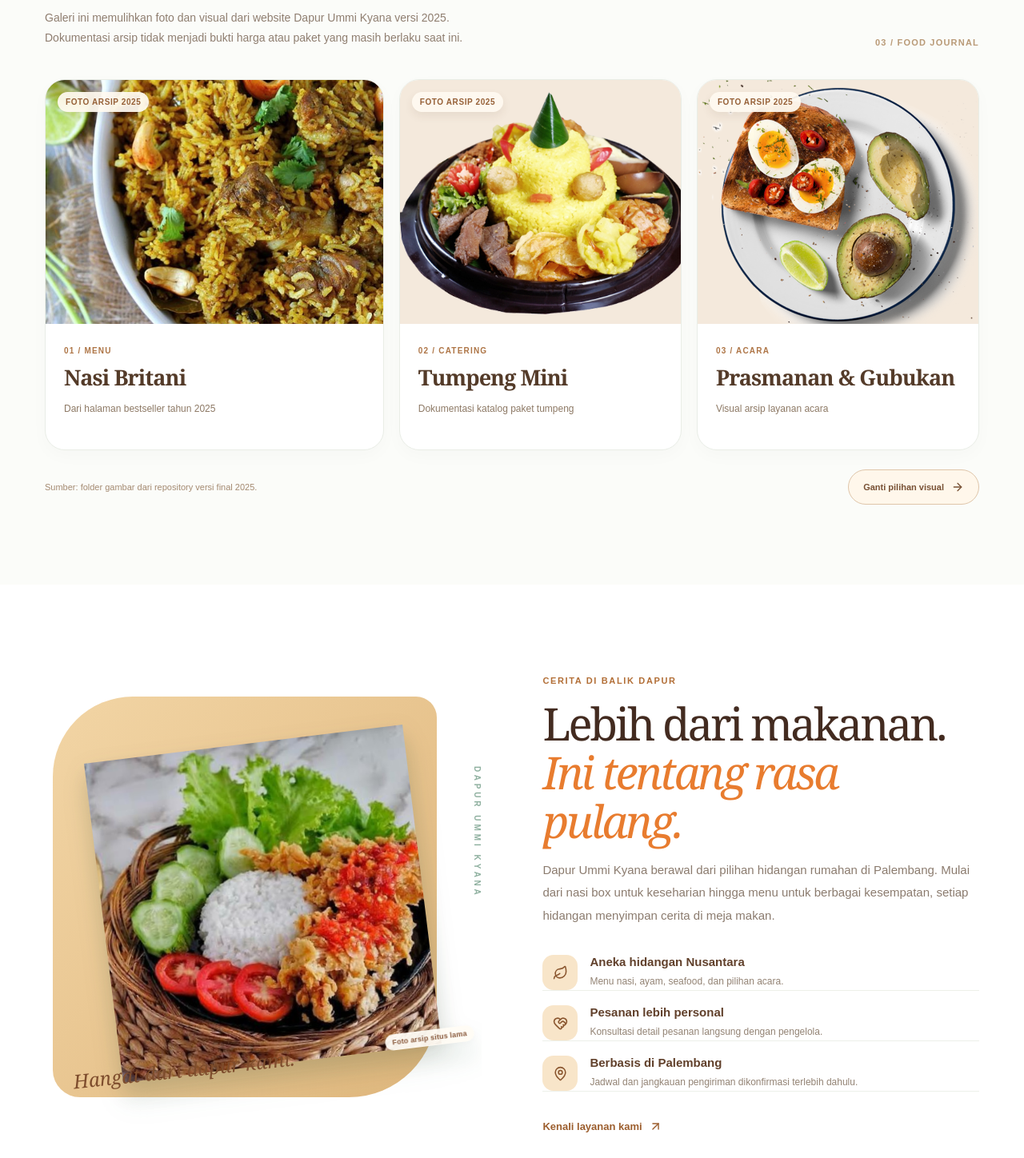
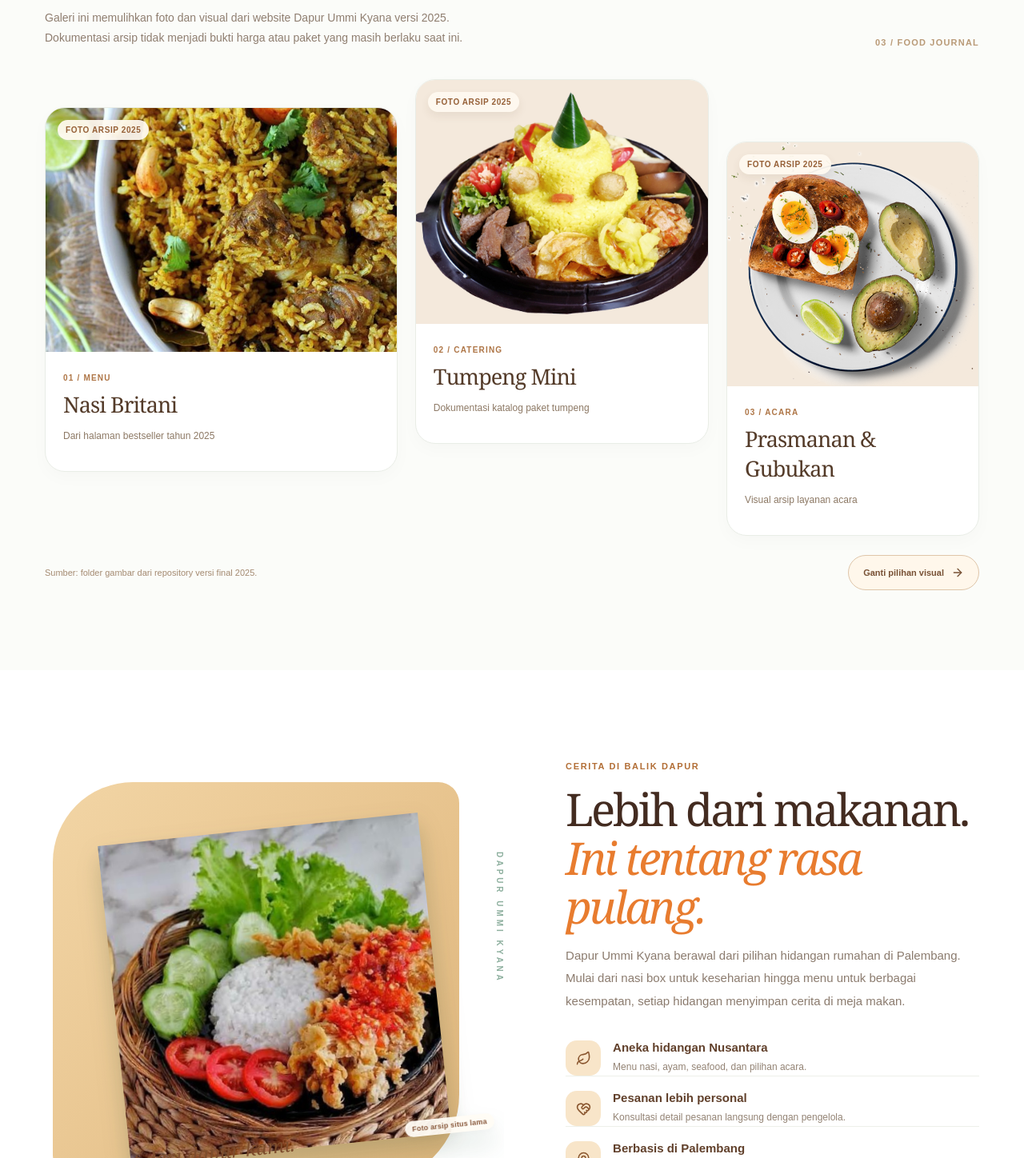
Before and after one commit to Darren0099/DapurUmmikyanaPalembang, a Next.js app in the folder web/: page / in a window 1280 px wide. Shown: the part 5682-7130 px from the top of the page at 80% size. Built offline with nearby package versions, Linux system fonts and the light colour scheme.

Commit message:
design: asymmetric food-journal collage and motion restraint for editorial sections

```diff
--- a/web/app/food-reference-2026.css
+++ b/web/app/food-reference-2026.css
@@ -81,3 +81,24 @@
 }
 @media(max-width:410px){.duy24-editorial-mini-grid{grid-template-columns:1fr}.duy24-editorial-mini{flex-direction:row;min-height:98px}.duy24-editorial-mini-photo{height:80px;width:80px}.duy24-editorial-mini-add{position:static;align-self:end}}
 @media(prefers-reduced-motion:reduce){.duy24-editorial-plate{animation:none!important}.duy24-editorial-mini,.duy24-editorial-text>button{transition:none!important}}
+
+/* Mixed-height magazine collage: inspired by user-provided Flying Food composition */
+.market-root .market-gallery-grid{display:grid;grid-template-columns:1.2fr 1fr .86fr;align-items:start;gap:22px}
+.market-root .market-gallery-tile{min-width:0;position:relative}
+.market-root .market-gallery-tile--0{margin-top:35px}
+.market-root .market-gallery-tile--1{margin-top:0}
+.market-root .market-gallery-tile--2{margin-top:78px}
+.market-root .market-gallery-tile--0 .market-gallery-image{aspect-ratio:3 / 4}
+.market-root .market-gallery-tile--1 .market-gallery-image{aspect-ratio:4 / 5}
+.market-root .market-gallery-tile--2 .market-gallery-image{aspect-ratio:5 / 6}
+.market-root .market-gallery-image img{object-fit:cover}
+.market-root .market-gallery-tile:hover img{transform:scale(1.04)}
+.market-root .market-gallery-caption{padding:22px}
+.market-root .market-gallery-caption h3{font-family:Georgia,serif;font-weight:400;letter-spacing:-.035em}
+.market-root .market-story-grid{grid-template-columns:minmax(0,1fr) minmax(0,.9fr);align-items:center}
+.market-root .market-story-visual{min-height:530px}
+.market-root .market-story-dish{transform:rotate(-6deg);transition:transform .65s cubic-bezier(.2,.8,.2,1)}
+@media(hover:hover) and (pointer:fine){.market-root .market-story-visual:hover .market-story-dish{transform:rotate(0deg) scale(1.03)}}
+@media(max-width:900px){.market-root .market-gallery-grid{grid-template-columns:repeat(2,minmax(0,1fr))}.market-root .market-gallery-tile--2{grid-column:1/-1;margin-top:0}.market-root .market-gallery-tile--2 .market-gallery-image{aspect-ratio:16/9}.market-root .market-story-grid{grid-template-columns:1fr}}
+@media(max-width:699px){.market-root .market-gallery-grid{gap:12px}.market-root .market-gallery-tile--0{margin-top:16px}.market-root .market-gallery-tile--2 .market-gallery-image{aspect-ratio:4/3}.market-root .market-gallery-caption{padding:14px}.market-root .market-story-visual{min-height:370px}}
+@media(prefers-reduced-motion:reduce){.market-root .market-story-dish{transition:none!important;transform:none!important}.market-root .market-gallery-image img{transition:none!important}}
```
